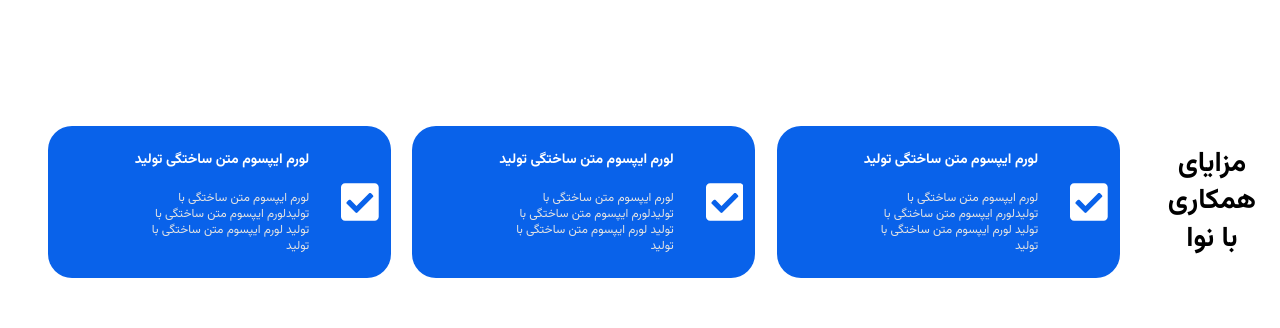
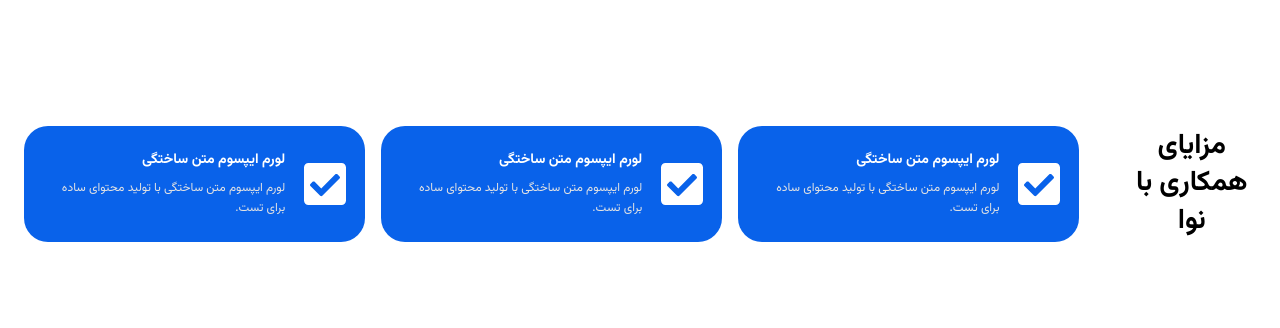
Before and after one commit to parsa-farshah/novaMtd, a Next.js app: page / in a window 1280 px wide. Shown: the part 1450-1778 px from the top of the page. Built offline with nearby package versions, Linux system fonts and the light colour scheme.

Commit message:
add changes and ui bug

```diff
--- a/app/components/BlogDetail.tsx
+++ b/app/components/BlogDetail.tsx
@@ -23,6 +23,28 @@ const relatedPosts = [
 const BlogDetail = () => {
   return (
     <div className="min-h-screen bg-slate-50 mt-[83px] md:mt-[86px]" dir="rtl">
+      {/* Breadcrumb */}
+      <div className="w-full bg-slate-50">
+        <div className="container mx-auto px-4 md:px-6 pt-6">
+          <nav className="flex items-center gap-2 text-xs md:text-sm text-slate-400">
+            <Link
+              href="/"
+              className="hover:text-primary transition-colors flex items-center gap-1"
+            >
+              خانه
+            </Link>
+            <span className="text-slate-300">/</span>
+            <Link href="/blog" className="hover:text-primary transition-colors">
+              بلاگ
+            </Link>
+            <span className="text-slate-300">/</span>
+            <span className="text-slate-600 font-medium truncate max-w-[200px] md:max-w-none">
+              راهنمای جامع خرید تجهیزات مانیتورینگ
+            </span>
+          </nav>
+        </div>
+      </div>
+
       {/* Hero Header */}
       <section className="relative bg-white border-b border-slate-200">
         <div className="container mx-auto px-4 md:px-6 py-10 md:py-14">
--- a/app/components/NavigationComponent.tsx
+++ b/app/components/NavigationComponent.tsx
@@ -76,7 +76,13 @@ function NavigationComponent() {
             </div>
 
             {/* mobile */}
-            <div className="flex md:hidden">
+            <div className="flex md:hidden items-center gap-2">
+              <Link
+                href="/contactUs"
+                className="px-6 py-3 rounded-xl border border-white/80 text-white text-[10px] font-bold whitespace-nowrap transition-all hover:bg-white hover:text-primary"
+              >
+                تماس
+              </Link>
               <MobileMenu currentPage="/" />
             </div>
 
--- a/app/components/NeuroCTA.tsx
+++ b/app/components/NeuroCTA.tsx
@@ -1,4 +1,13 @@
-import ButtonMain from "./ButtonMain";
+import {
+  Dialog,
+  DialogContent,
+  DialogDescription,
+  DialogHeader,
+  DialogTitle,
+  DialogTrigger,
+} from "@/components/ui/dialog";
+import { Button } from "@/components/ui/button";
+import { Input } from "@/components/ui/input";
 
 const NeuroCTA = () => {
   return (
@@ -7,7 +16,39 @@ const NeuroCTA = () => {
         برای دریافت مشاوره با ما تماس بگیرید
       </h2>
 
-      <ButtonMain txt="تماس با ما" />
+      <Dialog>
+        <DialogTrigger asChild>
+          <Button
+            size="lg"
+            className="rounded-2xl bg-white text-foreground border border-border shadow-sm hover:bg-accent hover:text-accent-foreground hover:border-primary/30 transition-all duration-300 cursor-pointer"
+          >
+            تماس با ما
+          </Button>
+        </DialogTrigger>
+
+        <DialogContent className="sm:max-w-md rounded-3xl border border-white/20 bg-blue-600 text-white shadow-2xl">
+          <DialogHeader className="text-center">
+            <DialogTitle className="text-2xl font-bold text-white">
+              ۰۲۱-۱۲۳۴۵۶۷۸
+            </DialogTitle>
+            <DialogDescription className="pt-2 text-white/80">
+              برای تماس کارشناسان ما، شماره‌تان را وارد کنید
+            </DialogDescription>
+          </DialogHeader>
+
+          <div className="flex flex-col gap-4 py-4">
+            <Input
+              type="tel"
+              placeholder="۰۹۱۲۳۴۵۶۷۸۹"
+              className="text-right rounded-2xl focus:!border-[1px] border-white/20 bg-white/10 text-white placeholder:text-white/60 focus-visible:ring-white focus-visible:border-white"
+              dir="rtl"
+            />
+            <Button className="w-full rounded-2xl bg-white text-blue-700 hover:bg-white/90 shadow-md cursor-pointer">
+              ثبت شماره
+            </Button>
+          </div>
+        </DialogContent>
+      </Dialog>
     </section>
   );
 };
--- a/app/components/NeuroProducts.tsx
+++ b/app/components/NeuroProducts.tsx
@@ -29,7 +29,7 @@ const NeuroProducts = () => {
             </p>
 
             <Link href="./productDetailPage" className="block w-full">
-              <div className="w-full rounded-2xl bg-blue-600 px-4 py-3 text-center font-semibold text-white shadow-md transition-all duration-300 hover:bg-blue-700 hover:shadow-lg active:scale-[0.98]">
+              <div className="w-full rounded-2xl bg-blue-600 border border-blue-500 border-t-white/30 px-4 py-3 text-center font-semibold text-white shadow-md transition-all duration-300 hover:bg-blue-700 hover:border-blue-400 hover:shadow-lg active:scale-[0.98]">
                 مشاهده محصول
               </div>
             </Link>
--- a/app/components/ProductDetailPage.tsx
+++ b/app/components/ProductDetailPage.tsx
@@ -97,7 +97,7 @@ export default function ProductDetailPage({
           خانه
         </Link>
         <ChevronLeftIcon className="h-4 w-4 rotate-180" />
-        <Link href="./neuro-bandages" className="hover:text-primary">
+        <Link href="/neuro-bandages" className="hover:text-primary">
           محصولات
         </Link>
         <ChevronLeftIcon className="h-4 w-4 rotate-180" />
--- a/app/components/WhyChooseUs.tsx
+++ b/app/components/WhyChooseUs.tsx
@@ -3,59 +3,55 @@ import { FaCheckSquare } from "react-icons/fa";
 
 const WhyChooseUs = () => {
   return (
-    <section className="w-full px-6 flex flex-col justify-center h-fit items-center lg:flex-row lg:items-center  lg:gap-6 2xl:container 2xl:mx-auto">
-      <div className="lg:w-[113px] flex items-center h-fit">
-        <span className=" text-2xl font-bold lg:text-center  lg:text-[28px]  ">
+    // افزایش padding از px-3 به px-6 یا px-8 برای ایجاد فاصله از لبه‌های صفحه
+    <section className="w-full px-3 md:px-6 2xl:container 2xl:mx-auto flex flex-col justify-center h-fit items-start lg:flex-row lg:items-center lg:gap-12">
+      {/* بخش عنوان */}
+      <div className="w-full lg:w-[150px] flex items-center h-fit mb-6 lg:mb-0 justify-center">
+        <span className="text-2xl font-bold lg:text-[28px] text-center">
           مزایای همکاری با نوا
         </span>
       </div>
-      {/* cards */}
-      <section className="flex flex-col gap-2 mt-[58px] lg:mt-0 md:flex-row md:justify-between md:px-6 md:gap-0 md:items-center h-full">
-        {/* card 1 */}
-        <section className="w-[280px] md:w-[32%]">
-          <div className="bg-primary rounded-3xl px-3 py-6  flex items-center gap-6 md:gap-8">
-            <FaCheckSquare className="text-white text-5xl md:text-7xl" />
-            <div className="flex flex-col gap-5">
-              <span className=" text-xs font-bold text-white lg:text-sm">
-                لورم ایپسوم متن ساختگی تولید
+
+      {/* بخش کارت‌ها */}
+      <section className="flex flex-col gap-4 w-full md:flex-row md:items-stretch">
+        {/* کارت ۱ */}
+        <div className="w-full md:flex-1 bg-primary rounded-3xl px-4 py-6 flex items-center gap-4">
+          <FaCheckSquare className="text-white text-5xl md:text-5xl shrink-0" />
+          <div className="flex flex-col gap-2">
+            <span className="text-xs font-bold text-white lg:text-sm">
+              لورم ایپسوم متن ساختگی
             </span>
-              <p className=" text-[8px] text-[#E3E3E3] leading-4 lg:text-xs lg:w-[70%]">
-                لورم ایپسوم متن ساختگی با تولیدلورم ایپسوم متن ساختگی با تولید
-                لورم ایپسوم متن ساختگی با تولید
+            <p className="text-[10px] text-[#E3E3E3] leading-5 lg:text-xs">
+              لورم ایپسوم متن ساختگی با تولید محتوای ساده برای تست.
             </p>
           </div>
         </div>
-        </section>
-        {/* card 2 */}
-        <section className="w-[280px] md:w-[32%]">
-          <div className="bg-primary rounded-3xl px-3 py-6  flex items-center gap-6 md:gap-8">
-            <FaCheckSquare className="text-white text-5xl md:text-7xl" />
-            <div className="flex flex-col gap-5">
-              <span className=" text-xs font-bold text-white lg:text-sm">
-                لورم ایپسوم متن ساختگی تولید
+
+        {/* کارت ۲ */}
+        <div className="w-full md:flex-1 bg-primary rounded-3xl px-4 py-6 flex items-center gap-4">
+          <FaCheckSquare className="text-white text-5xl md:text-5xl shrink-0" />
+          <div className="flex flex-col gap-2">
+            <span className="text-xs font-bold text-white lg:text-sm">
+              لورم ایپسوم متن ساختگی
             </span>
-              <p className=" text-[8px] text-[#E3E3E3] leading-4 lg:text-xs lg:w-[70%]">
-                لورم ایپسوم متن ساختگی با تولیدلورم ایپسوم متن ساختگی با تولید
-                لورم ایپسوم متن ساختگی با تولید
+            <p className="text-[10px] text-[#E3E3E3] leading-5 lg:text-xs">
+              لورم ایپسوم متن ساختگی با تولید محتوای ساده برای تست.
             </p>
           </div>
         </div>
-        </section>{" "}
-        {/* card 3 */}
-        <section className="w-[280px] md:w-[32%]">
-          <div className="bg-primary rounded-3xl px-3 py-6  flex items-center gap-6 md:gap-8">
-            <FaCheckSquare className="text-white text-5xl md:text-7xl" />
-            <div className="flex flex-col gap-5">
-              <span className=" text-xs font-bold text-white lg:text-sm">
-                لورم ایپسوم متن ساختگی تولید
+
+        {/* کارت ۳ */}
+        <div className="w-full md:flex-1 bg-primary rounded-3xl px-4 py-6 flex items-center gap-4">
+          <FaCheckSquare className="text-white text-5xl md:text-5xl shrink-0" />
+          <div className="flex flex-col gap-2">
+            <span className="text-xs font-bold text-white lg:text-sm">
+              لورم ایپسوم متن ساختگی
             </span>
-              <p className=" text-[8px] text-[#E3E3E3] leading-4 lg:text-xs lg:w-[70%]">
-                لورم ایپسوم متن ساختگی با تولیدلورم ایپسوم متن ساختگی با تولید
-                لورم ایپسوم متن ساختگی با تولید
+            <p className="text-[10px] text-[#E3E3E3] leading-5 lg:text-xs">
+              لورم ایپسوم متن ساختگی با تولید محتوای ساده برای تست.
             </p>
           </div>
         </div>
-        </section>
       </section>
     </section>
   );
--- a/app/page.tsx
+++ b/app/page.tsx
@@ -11,7 +11,7 @@ export default function Home() {
   return (
     <div>
       <Top />
-      <div className="flex flex-col gap-24 md:gap-32">
+      <div className="flex flex-col gap-12 md:gap-32">
         <Header />
         <OurServices />
         <WhyChooseUs />
--- /dev/null
+++ b/components/ui/dialog.tsx
@@ -0,0 +1,168 @@
+"use client"
+
+import * as React from "react"
+import { Dialog as DialogPrimitive } from "radix-ui"
+
+import { cn } from "@/lib/utils"
+import { Button } from "@/components/ui/button"
+import { XIcon } from "lucide-react"
+
+function Dialog({
+  ...props
+}: React.ComponentProps<typeof DialogPrimitive.Root>) {
+  return <DialogPrimitive.Root data-slot="dialog" {...props} />
+}
+
+function DialogTrigger({
+  ...props
+}: React.ComponentProps<typeof DialogPrimitive.Trigger>) {
+  return <DialogPrimitive.Trigger data-slot="dialog-trigger" {...props} />
+}
+
+function DialogPortal({
+  ...props
+}: React.ComponentProps<typeof DialogPrimitive.Portal>) {
+  return <DialogPrimitive.Portal data-slot="dialog-portal" {...props} />
+}
+
+function DialogClose({
+  ...props
+}: React.ComponentProps<typeof DialogPrimitive.Close>) {
+  return <DialogPrimitive.Close data-slot="dialog-close" {...props} />
+}
+
+function DialogOverlay({
+  className,
+  ...props
+}: React.ComponentProps<typeof DialogPrimitive.Overlay>) {
+  return (
+    <DialogPrimitive.Overlay
+      data-slot="dialog-overlay"
+      className={cn(
+        "fixed inset-0 isolate z-50 bg-black/10 duration-100 supports-backdrop-filter:backdrop-blur-xs data-open:animate-in data-open:fade-in-0 data-closed:animate-out data-closed:fade-out-0",
+        className
+      )}
+      {...props}
+    />
+  )
+}
+
+function DialogContent({
+  className,
+  children,
+  showCloseButton = true,
+  ...props
+}: React.ComponentProps<typeof DialogPrimitive.Content> & {
+  showCloseButton?: boolean
+}) {
+  return (
+    <DialogPortal>
+      <DialogOverlay />
+      <DialogPrimitive.Content
+        data-slot="dialog-content"
+        className={cn(
+          "fixed top-1/2 left-1/2 z-50 grid w-full max-w-[calc(100%-2rem)] -translate-x-1/2 -translate-y-1/2 gap-4 rounded-xl bg-popover p-4 text-sm text-popover-foreground ring-1 ring-foreground/10 duration-100 outline-none sm:max-w-sm data-open:animate-in data-open:fade-in-0 data-open:zoom-in-95 data-closed:animate-out data-closed:fade-out-0 data-closed:zoom-out-95",
+          className
+        )}
+        {...props}
+      >
+        {children}
+        {showCloseButton && (
+          <DialogPrimitive.Close data-slot="dialog-close" asChild>
+            <Button
+              variant="ghost"
+              className="absolute top-2 right-2"
+              size="icon-sm"
+            >
+              <XIcon
+              />
+              <span className="sr-only">Close</span>
+            </Button>
+          </DialogPrimitive.Close>
+        )}
+      </DialogPrimitive.Content>
+    </DialogPortal>
+  )
+}
+
+function DialogHeader({ className, ...props }: React.ComponentProps<"div">) {
+  return (
+    <div
+      data-slot="dialog-header"
+      className={cn("flex flex-col gap-2", className)}
+      {...props}
+    />
+  )
+}
+
+function DialogFooter({
+  className,
+  showCloseButton = false,
+  children,
+  ...props
+}: React.ComponentProps<"div"> & {
+  showCloseButton?: boolean
+}) {
+  return (
+    <div
+      data-slot="dialog-footer"
+      className={cn(
+        "-mx-4 -mb-4 flex flex-col-reverse gap-2 rounded-b-xl border-t bg-muted/50 p-4 sm:flex-row sm:justify-end",
+        className
+      )}
+      {...props}
+    >
+      {children}
+      {showCloseButton && (
+        <DialogPrimitive.Close asChild>
+          <Button variant="outline">Close</Button>
+        </DialogPrimitive.Close>
+      )}
+    </div>
+  )
+}
+
+function DialogTitle({
+  className,
+  ...props
+}: React.ComponentProps<typeof DialogPrimitive.Title>) {
+  return (
+    <DialogPrimitive.Title
+      data-slot="dialog-title"
+      className={cn(
+        "text-base leading-none font-medium",
+        className
+      )}
+      {...props}
+    />
+  )
+}
+
+function DialogDescription({
+  className,
+  ...props
+}: React.ComponentProps<typeof DialogPrimitive.Description>) {
+  return (
+    <DialogPrimitive.Description
+      data-slot="dialog-description"
+      className={cn(
+        "text-sm text-muted-foreground *:[a]:underline *:[a]:underline-offset-3 *:[a]:hover:text-foreground",
+        className
+      )}
+      {...props}
+    />
+  )
+}
+
+export {
+  Dialog,
+  DialogClose,
+  DialogContent,
+  DialogDescription,
+  DialogFooter,
+  DialogHeader,
+  DialogOverlay,
+  DialogPortal,
+  DialogTitle,
+  DialogTrigger,
+}
```
Also changed, not shown: app/components/NeuroBenefits.tsx (+23 -8 lines). Lines whose indentation alone changed are shown as unchanged.
